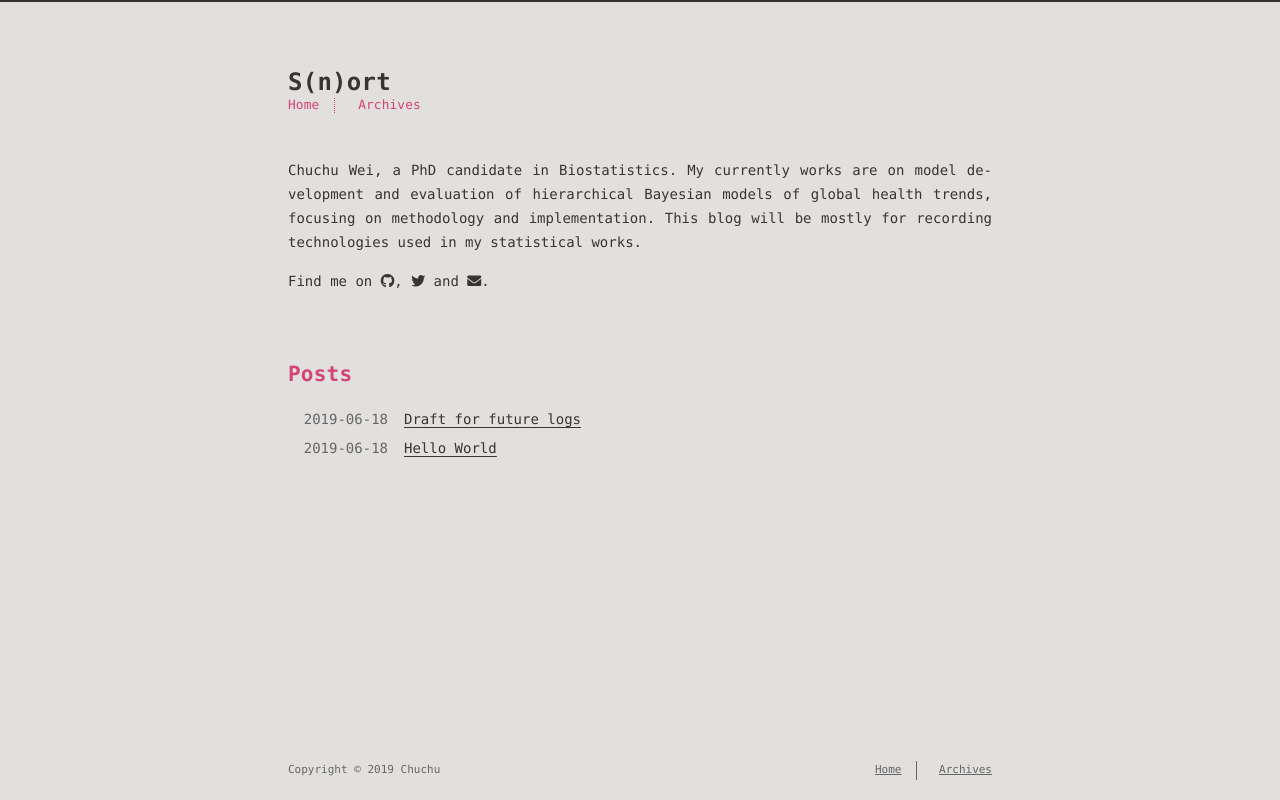
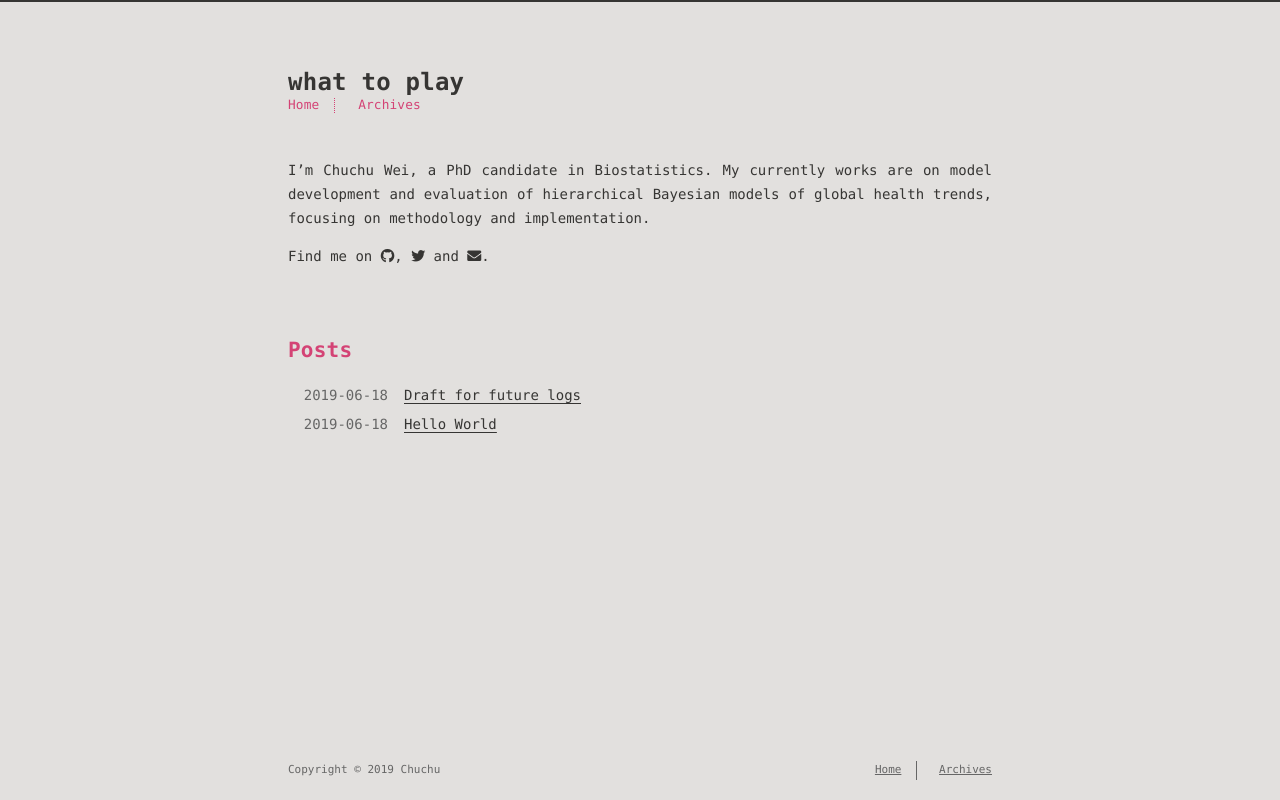
Before and after one commit to csq-dr/csq-dr.github.io, a plain HTML site: page index.html in a window 1280 px wide. Drawn offline with Linux system fonts and the light colour scheme.

Commit message:
Site updated: 2019-07-31 22:53:50

```diff
--- a/index.html
+++ b/index.html
@@ -6,16 +6,16 @@
     <meta http-equiv="X-UA-Compatible" content="IE=edge">
     <meta name="HandheldFriendly" content="True">
     <meta name="viewport" content="width=device-width, initial-scale=1, maximum-scale=1">
-    <meta name="description" content="Chuchu Wei, a PhD candidate in Biostatistics. My currently works are on model development and evaluation of hierarchical Bayesian models of global health trends, focusing on methodology and implementa">
+    <meta name="description" content="I&apos;m Chuchu Wei, a PhD candidate in Biostatistics. My currently works are on model development and evaluation of hierarchical Bayesian models of global health trends, focusing on methodology and implem">
 <meta property="og:type" content="website">
-<meta property="og:title" content="S(n)ort">
+<meta property="og:title" content="what to play">
 <meta property="og:url" content="http://yoursite.com/index.html">
-<meta property="og:site_name" content="S(n)ort">
-<meta property="og:description" content="Chuchu Wei, a PhD candidate in Biostatistics. My currently works are on model development and evaluation of hierarchical Bayesian models of global health trends, focusing on methodology and implementa">
+<meta property="og:site_name" content="what to play">
+<meta property="og:description" content="I&apos;m Chuchu Wei, a PhD candidate in Biostatistics. My currently works are on model development and evaluation of hierarchical Bayesian models of global health trends, focusing on methodology and implem">
 <meta property="og:locale" content="en">
 <meta name="twitter:card" content="summary">
-<meta name="twitter:title" content="S(n)ort">
-<meta name="twitter:description" content="Chuchu Wei, a PhD candidate in Biostatistics. My currently works are on model development and evaluation of hierarchical Bayesian models of global health trends, focusing on methodology and implementa">
+<meta name="twitter:title" content="what to play">
+<meta name="twitter:description" content="I&apos;m Chuchu Wei, a PhD candidate in Biostatistics. My currently works are on model development and evaluation of hierarchical Bayesian models of global health trends, focusing on methodology and implem">
 
 
 
@@ -35,7 +35,7 @@
 
 
     <!-- title -->
-    <title>S(n)ort</title>
+    <title>what to play</title>
     <!-- styles -->
     <link rel="stylesheet" href="/css/style.css">
     <!-- persian styles -->
@@ -55,7 +55,7 @@
   <a href="/">
 
     <div id="title">
-      <h1>S(n)ort</h1>
+      <h1>what to play</h1>
     </div>
   </a>
   <div id="nav">
@@ -75,7 +75,7 @@
 
         <section id="about">
 
-    <p>Chuchu Wei, a PhD candidate in Biostatistics. My currently works are on model development and evaluation of hierarchical Bayesian models of global health trends, focusing on methodology and implementation. This blog will be mostly for recording technologies used in my statistical works.</p>
+    <p>I’m Chuchu Wei, a PhD candidate in Biostatistics. My currently works are on model development and evaluation of hierarchical Bayesian models of global health trends, focusing on methodology and implementation.</p>
 
 
 
```
Also changed, not shown: 20190618/hello-world.html (+2 -2 lines), 20190618/test.html (+2 -2 lines), archives/2019/06/index.html (+7 -7 lines), archives/2019/index.html (+7 -7 lines), archives/index.html (+7 -7 lines), tags/R/index.html (+7 -7 lines), tags/SSH/index.html (+7 -7 lines), tags/draft/index.html (+7 -7 lines).
